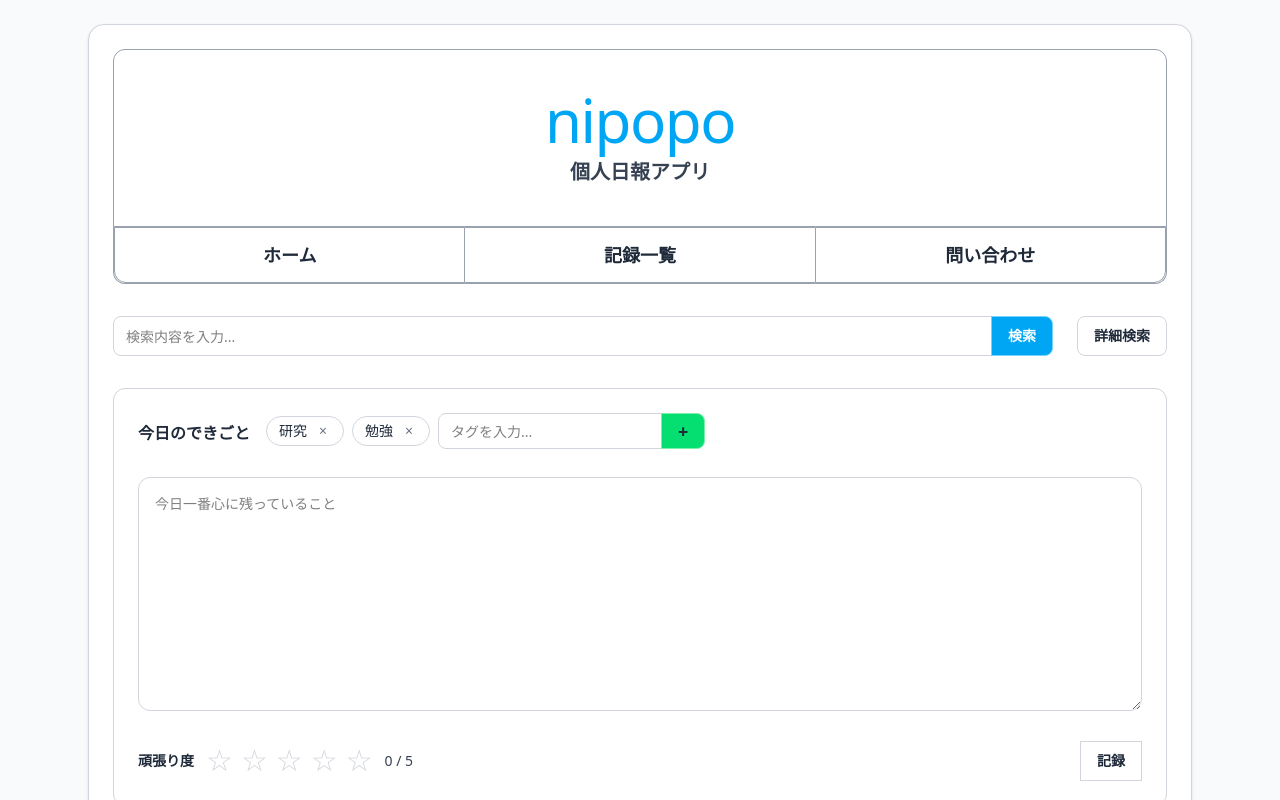
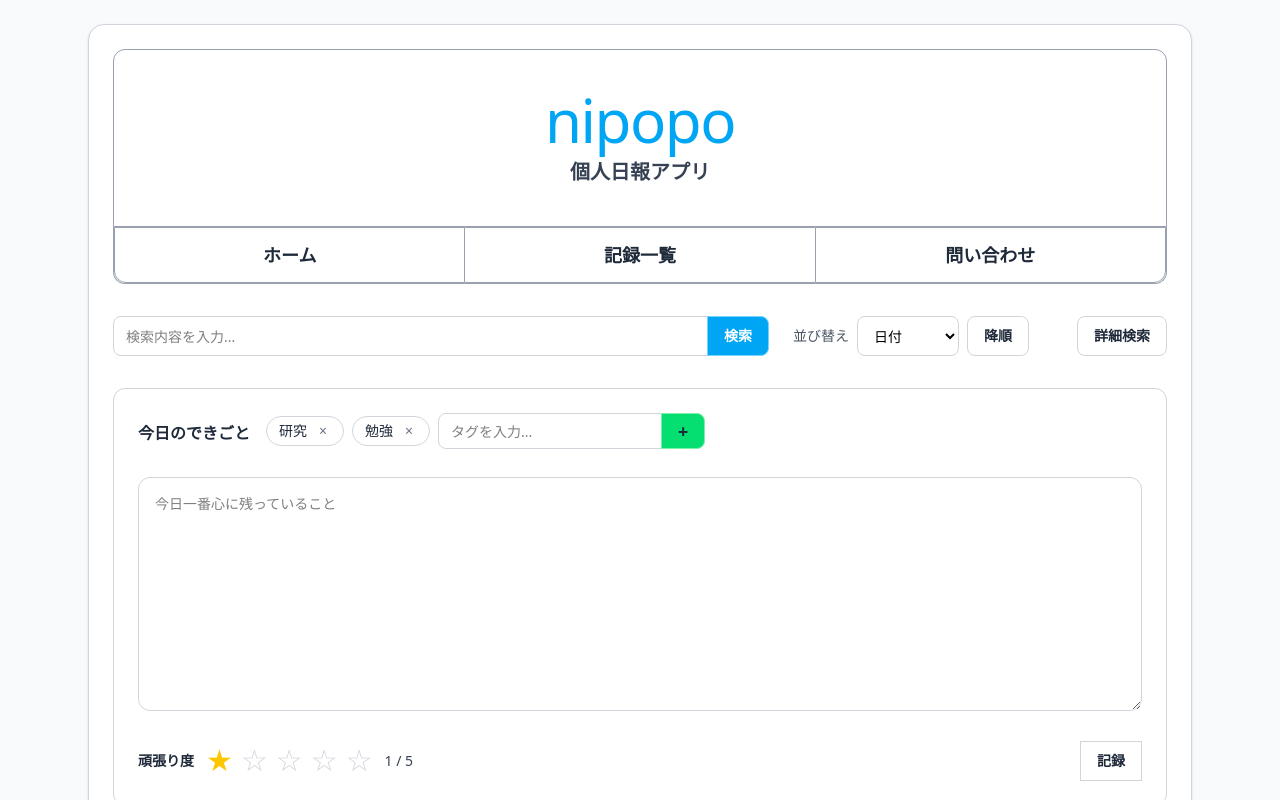
Before and after one commit to Komura-Taichi/nipopo, a React (Vite) app in the folder frontend/: page / in a window 1280 px wide. Shown: the top 800 px of the page. Built offline with nearby package versions, Linux system fonts and the light colour scheme.

Commit message:
modify effort range [0..5] to [1..5] because we cannot tap 0

```diff
--- a/frontend/src/components/EffortStarsDisplay.tsx
+++ b/frontend/src/components/EffortStarsDisplay.tsx
@@ -1,14 +1,14 @@
+import { MAX_EFFORT } from "../constants";
 import { starStyle } from "../styles";
 
 type Props = {
     effort: number;
-    maxEffort: number;
 };
 
-function EffortStarsDisplay({ effort, maxEffort }: Props) {
+function EffortStarsDisplay({ effort }: Props) {
     return (
         <div className="flex gap-2" aria-label="頑張り度（星）">
-            {Array.from({ length: maxEffort }, (_, i) => i + 1).map((n) => (
+            {Array.from({ length: MAX_EFFORT }, (_, i) => i + 1).map((n) => (
                 <span key={`ed_${n}`} className={`${starStyle} ${n <= effort ? "text-yellow-400" : "text-gray-300"}`}>
                     {n <= effort ? "★" : "☆"}
                 </span>
--- a/frontend/src/components/EffortStarsRadio.tsx
+++ b/frontend/src/components/EffortStarsRadio.tsx
@@ -1,7 +1,7 @@
 import { starStyle } from "../styles";
 
 type Props = {
-    effort: number;
+    effort?: number;
     maxEffort: number;
     name: string;
     onChange: (clickStar: number) => void;
@@ -23,8 +23,8 @@ function EffortStarsRadio({ effort, maxEffort, name, onChange }: Props) {
                         checked={effort === n}
                         onChange={() => onChange(n)}
                     />
-                    <span className={`${starStyle} ${n <= effort ? "text-yellow-400" : "text-gray-300"}`}>
-                        {n <= effort ? "★" : "☆"}
+                    <span className={`${starStyle} ${effort !== undefined && n <= effort ? "text-yellow-400" : "text-gray-300"}`}>
+                        {effort !== undefined && n <= effort ? "★" : "☆"}
                     </span>
                 </label>
             ))}
--- a/frontend/src/components/RecentRecordCard.tsx
+++ b/frontend/src/components/RecentRecordCard.tsx
@@ -5,18 +5,17 @@ import TagChip from "./TagChip";
 
 type Props = {
     recentRecord: RecentRecord;
-    maxEffort: number;
     onClickDetail: (recordId: string) => void;
 };
 
-function RecentRecordCard({ recentRecord, maxEffort, onClickDetail }: Props) {
+function RecentRecordCard({ recentRecord, onClickDetail }: Props) {
     return (
         <div className="flex items-start justify-between gap-4">
             {/* 左側: 内容 */}
             <div className="min-w-0 flex-1 space-y-3">
                 <div className="text-lg font-semibold text-gray-900">{recentRecord.createdAt}</div>
 
-                <EffortStarsDisplay effort={recentRecord.effort} maxEffort={maxEffort} />
+                <EffortStarsDisplay effort={recentRecord.effort} />
 
                 {/* タグ */}
                 <div className="flex flex-wrap gap-2">
--- a/frontend/src/components/RecordSearchBar.tsx
+++ b/frontend/src/components/RecordSearchBar.tsx
@@ -1,16 +1,33 @@
 import type React from "react";
 import { primaryBtnStyle, secondaryBtnStyle } from "../styles";
+import type { RecordFilter } from "../types/recordFilter";
 
 type Props = {
+    filter: RecordFilter;
+    onPatchFilter: (patch: Partial<RecordFilter>) => void;
+
     searchQ: string;
     onChangeQ: (searchQ: string) => void;
     onSearch: () => void;
     onClickDetailSearch: () => void;
 }
 
-function RecordSearchBar({ searchQ, onChangeQ, onSearch, onClickDetailSearch }: Props) {
+function RecordSearchBar({
+    filter,
+    onPatchFilter,
+    searchQ,
+    onChangeQ,
+    onSearch,
+    onClickDetailSearch,
+}: Props) {
+    const toggleOrder = () => {
+        const next = filter.order === "asc" ? "desc" : "asc";
+        onPatchFilter({ order: next });
+    };
+
     return (
-        <div className="flex items-center">
+        <div className="flex items-center gap-6">
+            {/*簡易検索 */}
             <div className="flex flex-1">
                 <input
                     type="text"
@@ -30,7 +47,32 @@ function RecordSearchBar({ searchQ, onChangeQ, onSearch, onClickDetailSearch }:
                     検索
                 </button>
             </div>
+            {/* 並び替え */}
+            <div className="flex items-center gap-2">
+                <span className="text-sm text-gray-600">並び替え</span>
 
+                <select
+                    aria-label="並び替え方法"
+                    value={filter.orderBy}
+                    onChange={(e) => onPatchFilter({ orderBy: e.target.value })}
+                    className="h-10 rounded-lg border border-gray-300 bg-white px-3 text-sm outline-none focus:border-gray-400"
+                >
+                    <option value="date">日付</option>
+                    <option value="effort">頑張り度</option>
+                </select>
+
+                <button
+                    type="button"
+                    aria-label="並び順を切り替え"
+                    onClick={toggleOrder}
+                    className={`${secondaryBtnStyle} rounded-lg`}
+                    title={filter.order === "asc" ? "昇順" : "降順"}
+                >
+                    {filter.order === "asc" ? "昇順" : "降順"}
+                </button>
+            </div>
+
+            {/* 詳細検索 */}
             <div className="ml-6">
                 <button
                     type="button"
--- a/frontend/src/components/RecordSearchDrawer.tsx
+++ b/frontend/src/components/RecordSearchDrawer.tsx
@@ -24,7 +24,9 @@ function RecordSearchDrawer({ open, filter, onClose, onApplyDraft }: Props) {
             : "";
 
     const effortError =
-        draft.effortFrom > draft.effortTo
+        draft.effortFrom !== undefined &&
+            draft.effortTo !== undefined &&
+            draft.effortFrom > draft.effortTo
             ? "左側の頑張り度は右側の頑張り度以下にしてください。"
             : "";
     const hasError = Boolean(dateError || effortError);
@@ -34,7 +36,6 @@ function RecordSearchDrawer({ open, filter, onClose, onApplyDraft }: Props) {
     }
 
     const onAddTag = () => {
-        // TODO: tagIdsの中身が現状タグ名となってるが、タグIDに置き換える必要あり。
         const tag = inputTag.trim();
 
         if (!tag) {
--- a/frontend/src/constants.ts
+++ b/frontend/src/constants.ts
@@ -1,2 +1,2 @@
-export const MIN_EFFORT = 0;
+export const MIN_EFFORT = 1;
 export const MAX_EFFORT = 5;
--- a/frontend/src/pages/Home.tsx
+++ b/frontend/src/pages/Home.tsx
@@ -15,8 +15,8 @@ import { ROUTES } from '../routes';
 import { MIN_EFFORT, MAX_EFFORT } from '../constants';
 import type { Tag } from '../types/tags';
 
-// 詳細検索後の一覧画面URLのパラメータ部分 (?以降のところ) を作る
-function buildDetailSearchParams(filter: RecordFilter): string {
+// 検索後のURLのパラメータ部分 (?以降のところ) を作る
+function buildSearchParams(filter: RecordFilter): string {
   const params = new URLSearchParams();
 
   const qNoSpace = filter.q.trim();
@@ -27,8 +27,11 @@ function buildDetailSearchParams(filter: RecordFilter): string {
   for (const tagId of filter.tagIds) params.append("tag_id", tagId);
   if (dateFromNoSpace) params.set("date_from", dateFromNoSpace);
   if (dateToNoSpace) params.set("date_to", dateToNoSpace);
-  if (MIN_EFFORT <= filter.effortFrom && filter.effortTo <= MAX_EFFORT) params.set("effort_from", String(filter.effortFrom));
-  if (MIN_EFFORT <= filter.effortFrom && filter.effortTo <= MAX_EFFORT) params.set("effort_to", String(filter.effortTo));
+  if (filter.effortFrom !== undefined && MIN_EFFORT <= filter.effortFrom) params.set("effort_from", String(filter.effortFrom));
+  if (filter.effortTo !== undefined && filter.effortTo <= MAX_EFFORT) params.set("effort_to", String(filter.effortTo));
+
+  if (filter.orderBy) params.set("order_by", filter.orderBy);
+  if (filter.order) params.set("order", filter.order);
 
   const paramsStr = params.toString();
   return paramsStr ? `?${paramsStr}` : "";
@@ -49,7 +52,7 @@ function Home() {
 
   const [content, setContent] = useState<string>("");
 
-  const [effort, setEffort] = useState<number>(0);
+  const [effort, setEffort] = useState<number>(MIN_EFFORT);
 
   const [isSaving, setIsSaving] = useState<boolean>(false);
 
@@ -75,17 +78,20 @@ function Home() {
   const onSearch = () => {
     const q = searchQ.trim();
 
-    // qが空なら絞り込まず一覧へ
-    if (!q) {
-      navigate(ROUTES.records);
-      return;
-    }
+    const nextFilter: RecordFilter = {
+      ...filter,
+      q,
+    };
+    setFilter(nextFilter);
 
-    // qをURLに乗せる
-    const params = new URLSearchParams();
-    params.set("search_query", q);
-    navigate(`${ROUTES.records}?${params.toString()}`);
+    // qやorderBy/orderをURLに乗せる
+    navigate(`${ROUTES.records}${buildSearchParams(nextFilter)}`);
   }
+
+  // フィルタの一部のみ変更する
+  const onPatchFilter = (patch: Partial<RecordFilter>) => {
+    setFilter((prev) => ({ ...prev, ...patch }));
+  };
 
   const onAddTag = () => {
     const name = inputTag.trim();
@@ -129,7 +135,7 @@ function Home() {
 
     // 入力欄をリセット
     setContent("");
-    setEffort(0);
+    setEffort(MIN_EFFORT);
     setTags([]);
     setInputTag("");
 
@@ -148,7 +154,7 @@ function Home() {
   const onApplyDraft = (nextDraft: RecordFilter) => {
     setFilter(nextDraft);
 
-    navigate(`${ROUTES.records}${buildDetailSearchParams(nextDraft)}`);
+    navigate(`${ROUTES.records}${buildSearchParams(nextDraft)}`);
 
     setDrawerOpen(false);
   }
@@ -165,6 +171,8 @@ function Home() {
     <div className="space-y-8">
       {/* レコード検索 */}
       <RecordSearchBar
+        filter={filter}
+        onPatchFilter={onPatchFilter}
         searchQ={searchQ}
         onChangeQ={setSearchQ}
         onSearch={onSearch}
@@ -248,7 +256,6 @@ function Home() {
               <div key={r.id} className="space-y-3">
                 <RecentRecordCard
                   recentRecord={r}
-                  maxEffort={MAX_EFFORT}
                   onClickDetail={(recordId) => navigate(ROUTES.recordDetail(recordId))}
                 />
               </div>
--- a/frontend/src/types/recordFilter.ts
+++ b/frontend/src/types/recordFilter.ts
@@ -5,8 +5,10 @@ export type RecordFilter = {
     tagIds: string[];
     dateFrom: string;
     dateTo: string;
-    effortFrom: number;
-    effortTo: number;
+    effortFrom?: number;
+    effortTo?: number;
+    orderBy: string;
+    order: string;
 };
 
 export const DEFAULT_FILTER: RecordFilter = {
@@ -14,6 +16,8 @@ export const DEFAULT_FILTER: RecordFilter = {
     tagIds: [],
     dateFrom: "",
     dateTo: "",
-    effortFrom: 0,
-    effortTo: 0,
+    effortFrom: undefined,
+    effortTo: undefined,
+    orderBy: "date",
+    order: "desc",
 }
```
